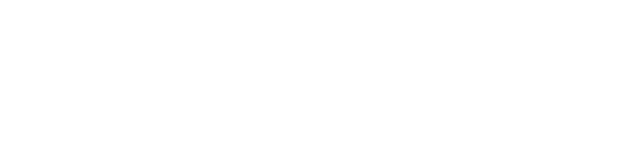
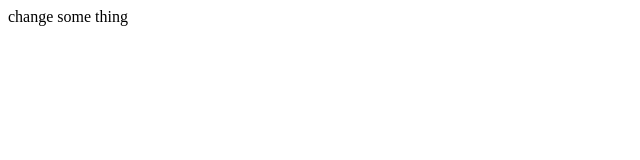
Before and after one commit to yuhongs/git-instructions, a plain HTML site: page index.html in a window 1280 px wide. Shown: the whole page, without its empty margins (0-640 px from the left). Drawn offline with Linux system fonts and the light colour scheme.

Commit message:
Change "index.html"

```diff
--- a/index.html
+++ b/index.html
@@ -1,8 +1,8 @@
 <!--
  * @Author: yuhongs
  * @Date: 2023-02-10 17:05:46
- * @LastEditTime: 2023-02-10 17:06:29
- * @LastEditors: yuhongs
+ * @LastEditTime: 2023-02-10 17:15:41
+ * @LastEditors: yuhong
  * @Description: Nice to meet your code 😊
  * @FilePath: \git-instructions\index.html
 -->
@@ -14,6 +14,6 @@
     <title>Some Pages</title>
   </head>
   <body>
-    <div id="app"></div>
+    <div id="app">change some thing</div>
   </body>
 </html>
```
